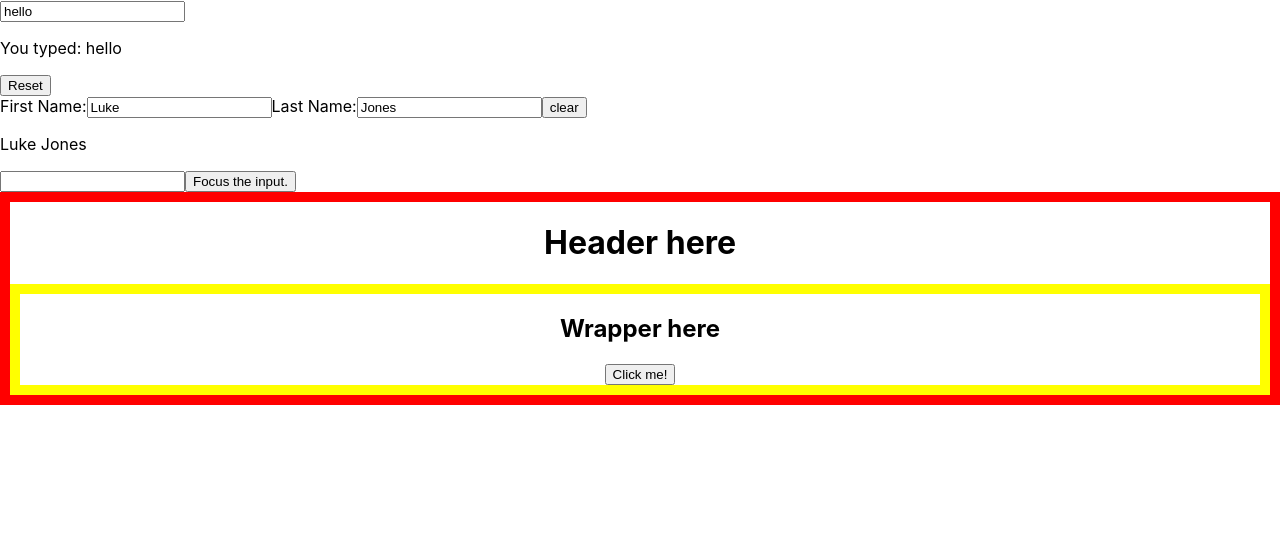
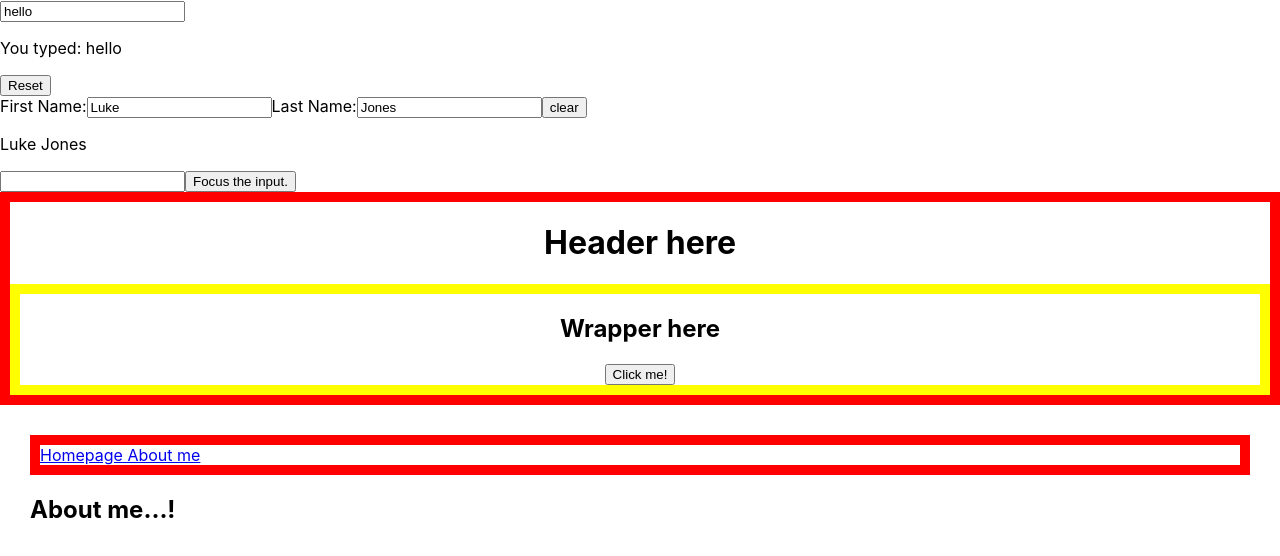
Before and after one commit to BinaryMusaib/firstapp, a React (Create React App) app: page /about-me in a window 1280 px wide. Shown: the top 556 px of the page. Built offline with nearby package versions, Linux system fonts and the light colour scheme.

Commit message:
Added Routes

```diff
--- a/package.json
+++ b/package.json
@@ -9,6 +9,7 @@
     "nodemon": "^2.0.22",
     "react": "^18.2.0",
     "react-dom": "^18.2.0",
+    "react-router-dom": "^6.10.0",
     "react-scripts": "5.0.1",
     "web-vitals": "^2.1.4"
   },
--- /dev/null
+++ b/src/Aboutme.js
@@ -0,0 +1,7 @@
+export default function Aboutme() {
+    return(
+        <div>
+            <h2>About me...!</h2>
+        </div>
+    );
+}
--- a/src/App.js
+++ b/src/App.js
@@ -11,6 +11,9 @@ import InputComponent from './InputComponent';
 import Hooks from './Hooks';
 import RegisterForm from './RegisterForm';
 import PropDrilling from './PropDrilling';
+import Homepage from './Homepage';
+import Aboutme from './Aboutme';
+import { Route, Routes, Link } from 'react-router-dom';
 
 function Logo(props) {
   const userPic = <img src = {avatar} />;
@@ -37,6 +40,17 @@ function App() {
       <InputComponent />
       <RegisterForm />
       <PropDrilling />
+      <div style={ {padding: "20px", margin: "10px"}}>
+        <nav style={ { border: "10px solid red", textAlign: "justify" }}>
+          <Link to = "/"> Homepage</Link>
+          <Link to = "/about-me"> About me</Link>
+        </nav>
+        <Routes>
+          <Route path = "/" element = { <Homepage /> } />
+          <Route path = "/about-me" element = { <Aboutme /> } />
+        </Routes>
+
+      </div>
     </div>
 
   );
--- /dev/null
+++ b/src/Homepage.js
@@ -0,0 +1,7 @@
+export default function Homepage() {
+    return(
+        <div>
+            <h1>Home Page...!</h1>
+        </div>
+    );
+}
--- a/src/index.js
+++ b/src/index.js
@@ -4,12 +4,13 @@ import './index.css';
 import App from './App';
 import Heading from './Heading';
 import reportWebVitals from './reportWebVitals';
+import { BrowserRouter } from 'react-router-dom';
 
 const root = ReactDOM.createRoot(document.getElementById('root'));
 root.render(
-  <React.StrictMode>
+  <BrowserRouter>
     <App />
-  </React.StrictMode>
+  </BrowserRouter>
 );
 
 // If you want to start measuring performance in your app, pass a function
```
Also changed, not shown: 1 other file (tests, documents, lock files or other folders).
